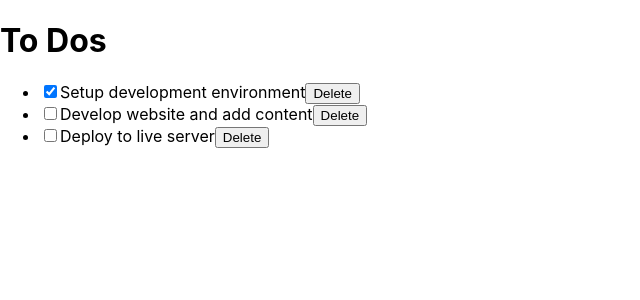
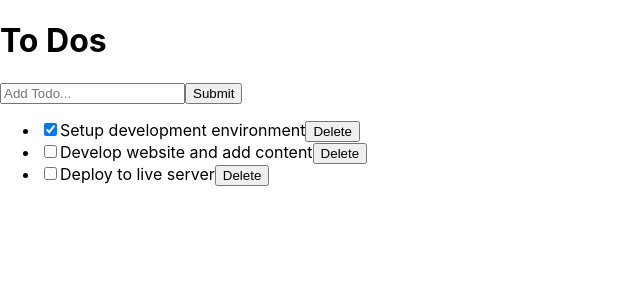
Before and after one commit to yosefHesham/react-tutorial, a React (Create React App) app: page / in a window 1280 px wide. Shown: the top 300 px of the page, without its empty margins (0-640 px from the left). Built offline with nearby package versions, Linux system fonts and the light colour scheme.

Commit message:
Control unput

```diff
--- /dev/null
+++ b/src/components/input_todo.js
@@ -0,0 +1,21 @@
+import React, { Component } from "react"
+
+class InputTodo extends Component {
+  state = {
+    title:""
+  }
+  onChange = e => {
+    console.log(e.target.value)
+   this.setState({title:e.target.value})
+  };
+  render() {
+    const {title} = this.state
+    return (
+      <form>
+        <input type="text" placeholder="Add Todo..." name="title" value={title} onChange={this.onChange}/>
+        <button>Submit</button>
+      </form>
+    )
+  }
+}
+export default InputTodo
--- a/src/components/todoContainer.js
+++ b/src/components/todoContainer.js
@@ -1,6 +1,8 @@
 import React from "react";
 import Header from "./header";
 import ToDoList from "./todo_list";
+import InputTodo from "./input_todo"
+
 class TodoContainer extends React.Component {
   state = {
     todos: [
@@ -47,6 +49,7 @@ class TodoContainer extends React.Component {
     return (
       <>
         <Header />
+        <InputTodo></InputTodo>
         <ToDoList
           todos={this.state.todos}
           handleChangeProps={this.handleChange}
```
